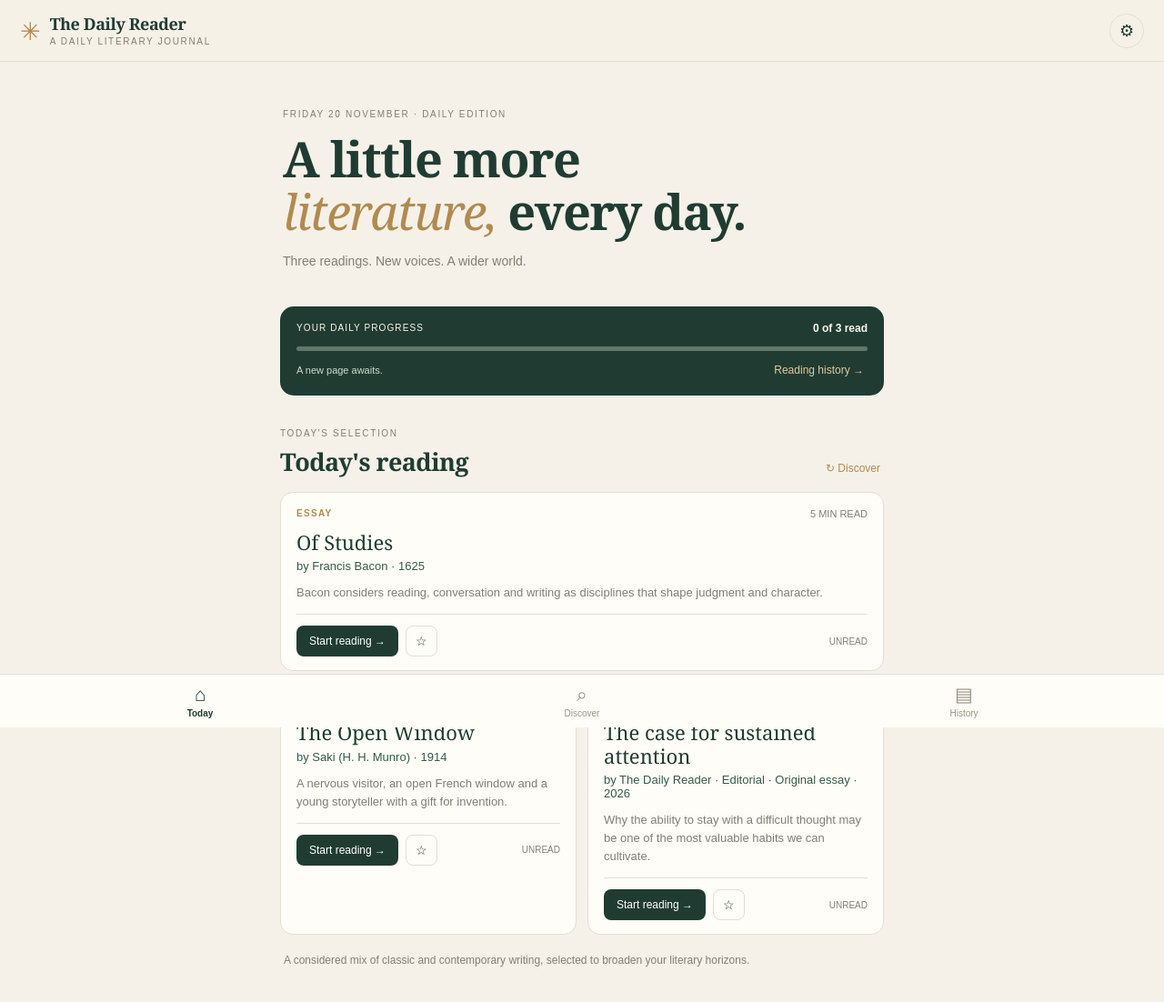
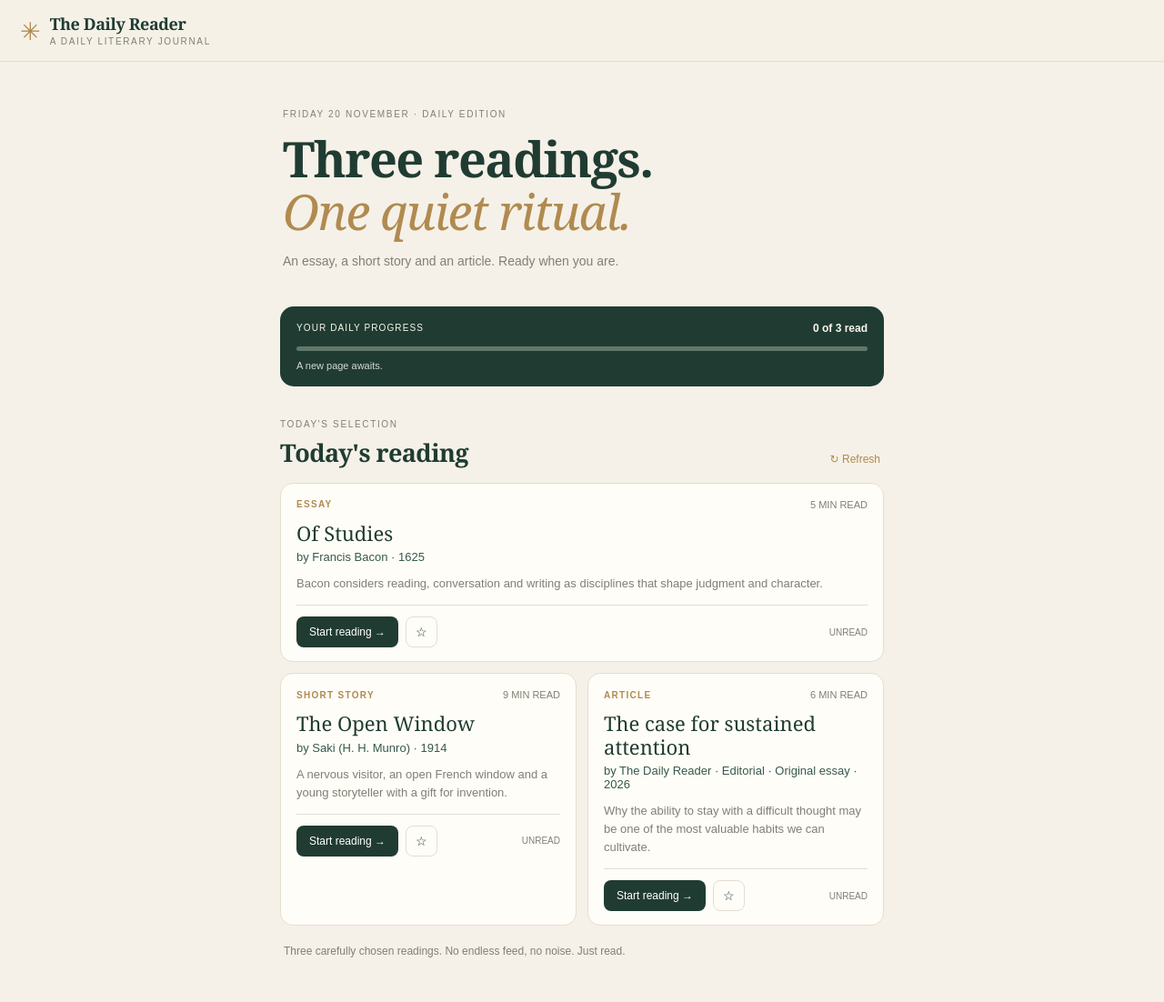
Before and after one commit to Orewa-Sensei/daily-reader, a plain HTML site: page index.html in a window 1280 px wide. Shown: the whole page at 91% size. Drawn offline with Linux system fonts and the light colour scheme.

Commit message:
Simplify home screen to the three daily readings

```diff
--- a/index.html
+++ b/index.html
@@ -1,26 +1,22 @@
 <!doctype html>
 <html lang="en">
 <head>
-<meta charset="utf-8"><meta name="viewport" content="width=device-width,initial-scale=1,viewport-fit=cover"><meta name="theme-color" content="#203c32"><meta name="description" content="A thoughtful daily literary journal.">
-<link rel="manifest" href="manifest.webmanifest"><link rel="icon" href="icon.svg" type="image/svg+xml"><meta name="apple-mobile-web-app-capable" content="yes"><meta name="apple-mobile-web-app-status-bar-style" content="black-translucent"><link rel="stylesheet" href="styles.css"><title>The Daily Reader</title>
+<meta charset="utf-8"><meta name="viewport" content="width=device-width,initial-scale=1,viewport-fit=cover">
+<meta name="theme-color" content="#203c32"><meta name="description" content="Three thoughtful readings, every day.">
+<link rel="manifest" href="manifest.webmanifest"><link rel="icon" href="icon.svg" type="image/svg+xml">
+<link rel="stylesheet" href="styles.css?v=20261121-2"><title>The Daily Reader</title>
 </head>
 <body>
-<header class="topbar"><div class="brand"><span class="brand-mark">✳</span><div><div class="brand-name">The Daily Reader</div><div class="brand-sub">A DAILY LITERARY JOURNAL</div></div></div><button id="settingsBtn" class="icon-btn" aria-label="Settings">⚙</button></header>
+<header class="topbar"><div class="brand"><span class="brand-mark">✳</span><div><div class="brand-name">The Daily Reader</div><div class="brand-sub">A DAILY LITERARY JOURNAL</div></div></div></header>
 <main>
 <section id="homeView" class="view active">
-  <div class="welcome"><div class="eyebrow" id="dateLabel">YOUR DAILY EDITION</div><h1>A little more<br><em>literature,</em> every day.</h1><p>Three readings. New voices. A wider world.</p></div>
-  <div class="progress-card"><div class="progress-top"><span>YOUR DAILY PROGRESS</span><b id="progressText">0 of 3 read</b></div><div class="progress-track"><div id="progressFill"></div></div><div class="progress-foot"><span id="streakText">A new page awaits.</span><button id="historyLink" class="text-btn">Reading history →</button></div></div>
-  <div class="section-heading"><div><div class="eyebrow">TODAY'S SELECTION</div><h2>Today's reading</h2></div><button class="text-btn" id="refreshBtn">↻ Discover</button></div>
-  <div id="editionList" class="edition-list"></div>
-  <div class="note">A considered mix of classic and contemporary writing, selected to broaden your literary horizons.</div>
+<div class="welcome"><div class="eyebrow" id="dateLabel">YOUR DAILY EDITION</div><h1>Three readings.<br><em>One quiet ritual.</em></h1><p>An essay, a short story and an article. Ready when you are.</p></div>
+<div class="progress-card"><div class="progress-top"><span>YOUR DAILY PROGRESS</span><b id="progressText">0 of 3 read</b></div><div class="progress-track"><div id="progressFill"></div></div><div class="progress-foot"><span id="streakText">A new page awaits.</span></div></div>
+<div class="section-heading"><div><div class="eyebrow">TODAY'S SELECTION</div><h2>Today's reading</h2></div><button class="text-btn" id="refreshBtn">↻ Refresh</button></div>
+<div id="editionList" class="edition-list"></div>
+<div class="note">Three carefully chosen readings. No endless feed, no noise. Just read.</div>
 </section>
 <section id="readerView" class="view"><button class="back-btn" id="backHome">← Today's edition</button><article id="readerArticle" class="reader-article"></article></section>
-<section id="historyView" class="view"><div class="eyebrow">YOUR READING LIFE</div><h2>Reading history</h2><div class="stats-grid" id="statsGrid"></div><h3 class="subhead">Recent editions</h3><div id="historyList"></div></section>
-<section id="discoverView" class="view"><div class="eyebrow">BEYOND TODAY</div><h2>Discover literature</h2><p class="muted">Look for public-domain books and stories in the Gutenberg catalogue.</p><form id="searchForm" class="search-row"><input id="searchInput" placeholder="Try Tagore, Woolf, Premchand…" aria-label="Search literature"><button>Search</button></form><div id="searchResults"></div><div class="source-box"><b>Sources & access</b><p>Public-domain texts are retrieved from Project Gutenberg through Gutendex. Contemporary articles are discovered through publication feeds and remain subject to their publishers' access and copyright terms.</p></div></section>
-<section id="settingsView" class="view"><div class="eyebrow">MAKE IT YOURS</div><h2>Preferences</h2><div class="setting-card"><label for="reminderTime">Morning reminder</label><p class="muted">Choose when your daily edition should arrive.</p><div class="setting-row"><input type="time" id="reminderTime" value="08:00"><button id="saveReminder">Save reminder</button></div><p id="reminderStatus" class="small muted">Default: 8:00 AM</p></div><div class="setting-card"><label>Reading preferences</label><p class="muted">English primarily · Hindi occasionally · Progressive difficulty</p><p class="small muted">Recommendations adapt to your likes and dislikes on this device.</p></div><div class="setting-card"><label>Data & privacy</label><p class="muted">Your reading history, saved items and preferences are stored locally on this device. No account is required.</p><button id="exportData" class="secondary-btn">Export my reading data</button></div><div class="setting-card"><label>About the selections</label><p class="muted">Every item should show its writer, original source, publication/origin details and a link to the source. If a full text is not lawfully available, the app links to the publisher instead.</p></div></section>
 </main>
-<nav class="bottom-nav"><button class="nav-item active" data-view="homeView"><span>⌂</span>Today</button><button class="nav-item" data-view="discoverView"><span>⌕</span>Discover</button><button class="nav-item" data-view="historyView"><span>▤</span>History</button></nav>
-<div id="bioModal" class="modal hidden"><div class="modal-panel"><button class="modal-close" id="closeBio">×</button><div class="eyebrow">THE WRITER</div><h2 id="bioName"></h2><p id="bioText"></p><a id="bioLink" target="_blank" rel="noopener">More about this writer ↗</a></div></div>
-<div id="toast" class="toast"></div>
-<script src="app.js"></script>
+<script src="app.js?v=20261121-2"></script>
 </body></html>
```
